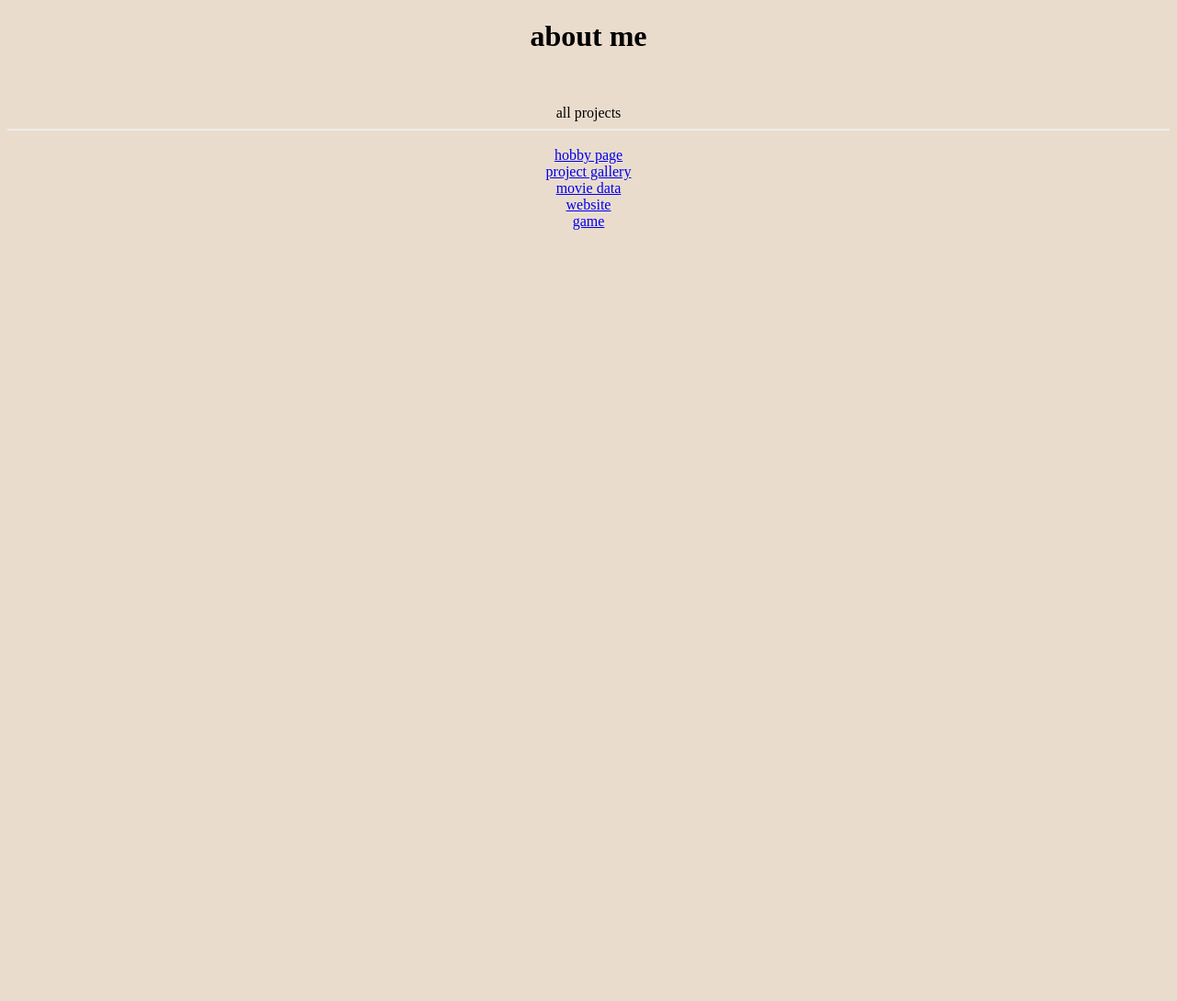
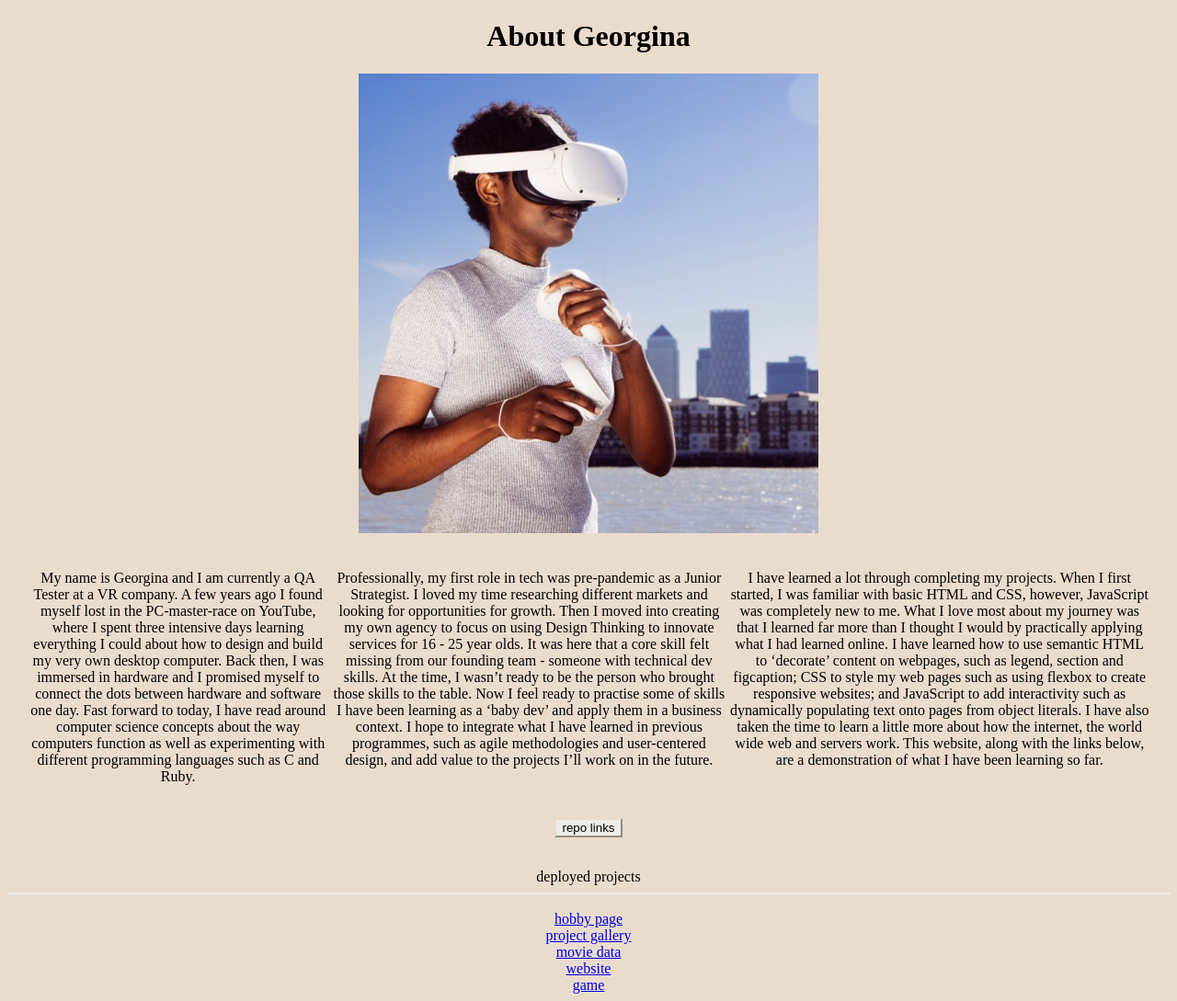
Before and after one commit to generateGeorgina/website, a plain HTML site: page pages/about-me.html in a window 1280 px wide. Shown: the whole page at 92% size. Before the commit the page ends 800 px from the top, so only its background shows below. Drawn offline with Linux system fonts and the light colour scheme.

Commit message:
add photo, repo links and button

```diff
--- a/pages/about-me.html
+++ b/pages/about-me.html
@@ -9,22 +9,32 @@
 </head>
 <body>
     <header>
-        <h1>about me</h1>
+        <h1>About Georgina</h1>
     </header>
+    <img src="../images/1660650089982.jpeg" />
     <main>
+        <article>
+            <p>My name is Georgina and I am currently a QA Tester at a VR company. A few years ago I found myself lost in the PC-master-race on YouTube, where I spent three intensive days learning everything I could about how to design and build my very own desktop computer. Back then, I was immersed in hardware and I promised myself to connect the dots between hardware and software one day. Fast forward to today, I have read around computer science concepts about the way computers function as well as experimenting with different programming languages such as C and Ruby.</p>
+        </article>
+        <article>
+            <p>Professionally, my first role in tech was pre-pandemic as a Junior Strategist. I loved my time researching different markets and looking for opportunities for growth. Then I moved into creating my own agency to focus on using Design Thinking to innovate services for 16 - 25 year olds. It was here that a core skill felt missing from our founding team - someone with technical dev skills. At the time, I wasn’t ready to be the person who brought those skills to the table. Now I feel ready to practise some of skills I have been learning as a ‘baby dev’ and apply them in a business context. I hope to integrate what I have learned in previous programmes, such as agile methodologies and user-centered design, and add value to the projects I’ll work on in the future.</p>
+        </article>
+        <article>
+            <p>I have learned a lot through completing my projects. When I first started, I was familiar with basic HTML and CSS, however, JavaScript was completely new to me. What I love most about my journey was that I learned far more than I thought I would by practically applying what I had learned online. I have learned how to use semantic HTML to ‘decorate’ content on webpages, such as legend, section and figcaption; CSS to style my web pages such as using flexbox to create responsive websites; and JavaScript to add interactivity such as dynamically populating text onto pages from object literals. I have also taken the time to learn a little more about how the internet, the world wide web and servers work. This website, along with the links below, are a demonstration of what I have been learning so far.</p>
+        </article>
+    </main>
+    <section>
+        <button id="repo-links-button">repo links</button>
+    </section>
+    <section id="repo-links">
+        <p><a target="_blank" href="https://github.com/generateGeorgina/hobby-page">hobby page</a></p><p><a target="_blank" href="https://github.com/generateGeorgina/project-gallery">project gallery</a></p><p><a target="_blank" href="https://github.com/generateGeorgina/movie-data">movie data</a></p><p><a target="_blank" href="https://github.com/generateGeorgina/website">website</a></p><p><a target="_blank">5</a></p>
+    </section>
 
-    </main>
     <footer>
         <br>
-        <p class="all-projects-footer">all projects</p>
+        <p class="all-projects-footer">deployed projects</p>
         <hr>
-        <ul id="footer">
-            <!-- <li>hobby page</li>
-            <li>project gallery</li>
-            <li>movie data</li>
-            <li>website</li>
-            <li>game</li> -->
-        </ul>
+        <ul id="footer"></ul>
     </footer>
     <script src="../scripts/main.js"></script>
 </body>
--- a/scripts/main.js
+++ b/scripts/main.js
@@ -47,3 +47,19 @@ for (let websiteName in websiteData) {
     }
 
 };
+
+const repoLinksButton = document.getElementById('repo-links-button');
+const repoLinksList = document.getElementById('repo-links');
+// console.log(repoLinksButton);
+// console.log(repoLinksList);
+function clickButton() {
+    if (repoLinksList.style.display === 'none') {
+        repoLinksList.style.display = 'flex';
+        // console.log('this works')
+    } else {
+        repoLinksList.style.display = 'none';
+        // console.log('this does not work')
+    }
+}
+
+let renderRepoLinks = repoLinksButton.addEventListener("click", clickButton);
--- a/styles/style.css
+++ b/styles/style.css
@@ -8,6 +8,19 @@ html {
 #footer {
     /* list-style-type: none; */
     display: inline;
+}
+
+main {
+    display: flex;
+    padding: 20px;
+}
+
+
+
+@media (max-width: 800px) {
+    main, #repo-links {
+        flex-direction: column;
+    }
 }
 
 hr {
@@ -48,3 +61,21 @@ hr {
     background-color: #102858;
     color: white;
 }
+img {
+    width: 100%;
+    max-width: 500px;
+}
+
+#repo-links {
+    display: none;
+    /* display: flex; */
+    justify-content: space-around;
+    align-content: center;
+    padding: 20px;
+
+}
+
+#repo-links-button {
+    background-color:#EDEDE9;
+    border-color:#eadccd;
+}
```
Also changed, not shown: images/1660650089982.jpeg (added), 1 other file.
